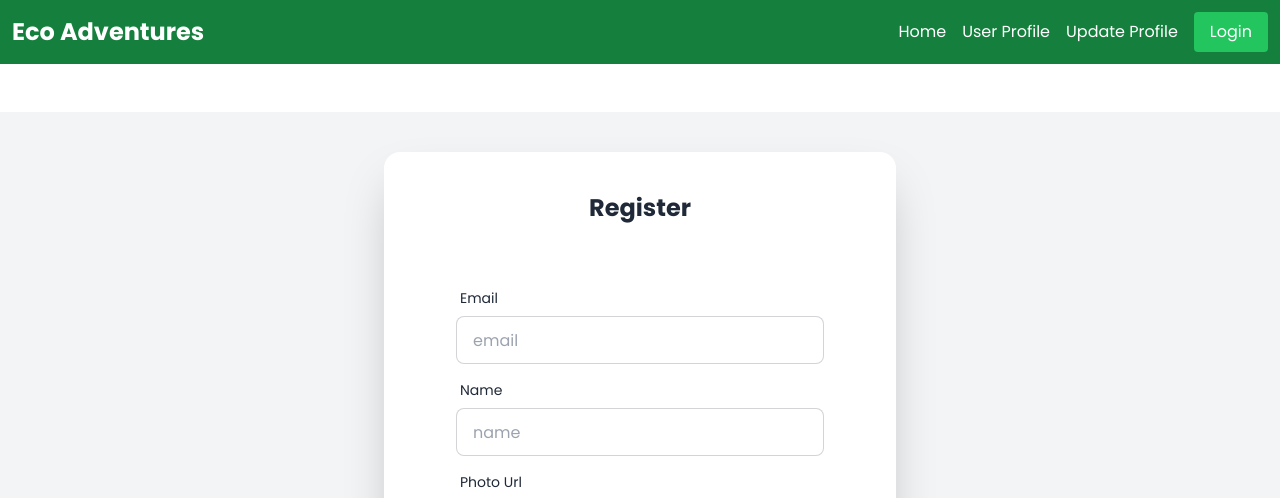
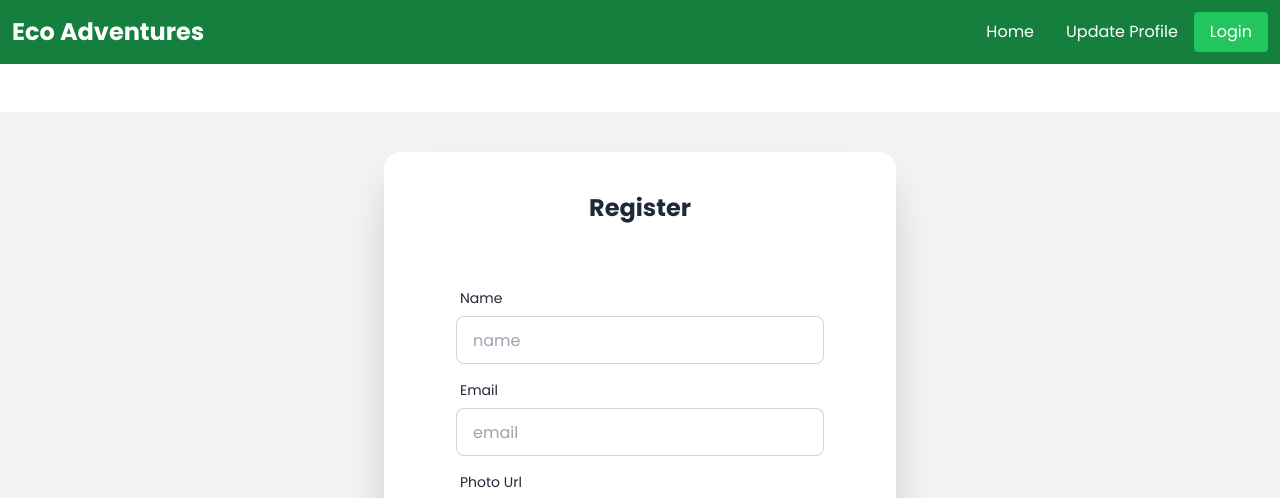
Before and after one commit to sumaya257/eco-adventure-experience, a React (Vite) app: page /register in a window 1280 px wide. Shown: the top 498 px of the page. Built offline with nearby package versions, Linux system fonts and the light colour scheme.

Commit message:
login-and-registration-form-added

```diff
--- a/package.json
+++ b/package.json
@@ -13,6 +13,7 @@
     "@fortawesome/fontawesome-svg-core": "^6.7.0",
     "@fortawesome/free-brands-svg-icons": "^6.7.0",
     "@fortawesome/react-fontawesome": "^0.2.2",
+    "firebase": "^11.0.2",
     "localforage": "^1.10.0",
     "match-sorter": "^8.0.0",
     "react": "^18.3.1",
--- /dev/null
+++ b/src/assets/provider/AuthProvider.jsx
@@ -0,0 +1,16 @@
+import React, { createContext, useState } from 'react';
+export const AuthContext = createContext()
+
+const AuthProvider = ({children}) => {
+    const [user,setUser] = useState(null)
+
+    const authInfo={
+        user,
+        setUser,
+    }
+    return (
+       <AuthContext.Provider value={authInfo}>{children}</AuthContext.Provider>
+    );
+};
+
+export default AuthProvider;
--- a/src/components/NavBar.jsx
+++ b/src/components/NavBar.jsx
@@ -1,7 +1,9 @@
-import React from 'react';
+import React, { useContext } from 'react';
 import { Link, NavLink } from 'react-router-dom';
+import { AuthContext } from '../assets/provider/AuthProvider';
 
 const NavBar = () => {
+    const {user} = useContext(AuthContext)
     return (
         <header className="bg-green-700 text-white p-3">
             <div className="container mx-auto md:flex justify-between items-center">
@@ -10,7 +12,7 @@ const NavBar = () => {
 
                 <nav className="flex space-x-4 justify-center items-center">
                     <NavLink to="/" className="hover:text-green-300">Home</NavLink>
-                    <a href="/profile" className="hover:text-green-300">User Profile</a>
+                    <a href="/profile" className="hover:text-green-300">{user && user.name}</a>
                     <a href="/update-profile" className="hover:text-green-300">Update Profile</a>
                     <button className="bg-green-500 px-4 py-2 rounded hover:bg-green-600">
                     <NavLink to={'/login'}> Login</NavLink>
--- /dev/null
+++ b/src/firebase/firebase.config.js
@@ -0,0 +1,22 @@
+// Import the functions you need from the SDKs you need
+import { initializeApp } from "firebase/app";
+import { getAnalytics } from "firebase/analytics";
+// TODO: Add SDKs for Firebase products that you want to use
+// https://firebase.google.com/docs/web/setup#available-libraries
+
+// Your web app's Firebase configuration
+// For Firebase JS SDK v7.20.0 and later, measurementId is optional
+const firebaseConfig = {
+  apiKey: "AIzaSyCFHdFe5B8o7LWeVwWHvmzM1SJpJgVV1fY",
+  authDomain: "eco-adventure-experience-f3f62.firebaseapp.com",
+  projectId: "eco-adventure-experience-f3f62",
+  storageBucket: "eco-adventure-experience-f3f62.firebasestorage.app",
+  messagingSenderId: "815691104524",
+  appId: "1:815691104524:web:9eb04c9507da6cdc0dc929",
+  measurementId: "G-4E7YKMVMEZ"
+};
+
+// Initialize Firebase
+const app = initializeApp(firebaseConfig);
+const analytics = getAnalytics(app);
+export default app
--- a/src/main.jsx
+++ b/src/main.jsx
@@ -4,10 +4,13 @@ import './index.css'
 import { RouterProvider } from 'react-router-dom'
 import router from './Routes/Router'
 import { ToastContainer } from 'react-toastify'
+import AuthProvider from './assets/provider/AuthProvider'
 
 createRoot(document.getElementById('root')).render(
   <StrictMode>
+    <AuthProvider>
     <ToastContainer />
     <RouterProvider router={router}></RouterProvider>
+    </AuthProvider>
   </StrictMode>,
 )
--- a/src/pages/Login.jsx
+++ b/src/pages/Login.jsx
@@ -7,7 +7,7 @@ const Login = () => {
     return (
         <div className="min-h-screen flex justify-center items-center bg-gray-100">
             <div className="card bg-white w-full max-w-lg shrink-0 shadow-2xl p-10">
-                <h2 className="text-2xl font-bold text-center mb-6">Login</h2>
+                <h2 className="text-2xl font-bold text-center mb-6">newTitle</h2>
                 <form className="card-body">
                     {/* Email Field */}
                     <div className="form-control">
--- a/src/pages/Register.jsx
+++ b/src/pages/Register.jsx
@@ -2,37 +2,51 @@ import React from 'react';
 import { Link } from 'react-router-dom';
 
 const Register = () => {
+    const handleSubmit=(e)=>{
+                 e.preventDefault();
+                 const form = new FormData(e.target)
+                 console.log(form)
+                 const name=form.get('name')
+                 const photo=form.get('photo')
+                 const email=form.get('email')
+                 const password=form.get('password')
+                 console.log({name,email,photo,password})
+    }
     return (
         <div className="min-h-screen flex justify-center items-center bg-gray-100">
             <div className="card bg-white w-full max-w-lg shrink-0 shadow-2xl p-10">
                 <h2 className="text-2xl font-bold text-center mb-6">Register</h2>
-                <form className="card-body">
+                <form onSubmit={handleSubmit} className="card-body">
+
+                <div className="form-control">
+                        <label className="label">
+                            <span className="label-text">Name</span>
+                        </label>
+                        <input name='name' type="name" placeholder="name" className="input input-bordered" required />
+                    </div>
+
+
+
                     <div className="form-control">
                         <label className="label">
                             <span className="label-text">Email</span>
                         </label>
-                        <input type="email" placeholder="email" className="input input-bordered" required />
+                        <input name='email' type="email" placeholder="email" className="input input-bordered" required />
                     </div>
 
-                    <div className="form-control">
-                        <label className="label">
-                            <span className="label-text">Name</span>
-                        </label>
-                        <input type="name" placeholder="name" className="input input-bordered" required />
-                    </div>
 
                     <div className="form-control">
                         <label className="label">
                             <span className="label-text">Photo Url</span>
                         </label>
-                        <input type="url" placeholder="photo url" className="input input-bordered" required />
+                        <input name='photo' type="photo" placeholder="photo url" className="input input-bordered" required />
                     </div>
 
                     <div className="form-control">
                         <label className="label">
                             <span className="label-text">Password</span>
                         </label>
-                        <input type="password" placeholder="password" className="input input-bordered" required />
+                        <input name='password' type="password" placeholder="password" className="input input-bordered" required />
                         <label className="label">
                             <a href="#" className="label-text-alt link link-hover">Forgot password?</a>
                         </label>
```
Also changed, not shown: 1 other file (tests, documents, lock files or other folders).
